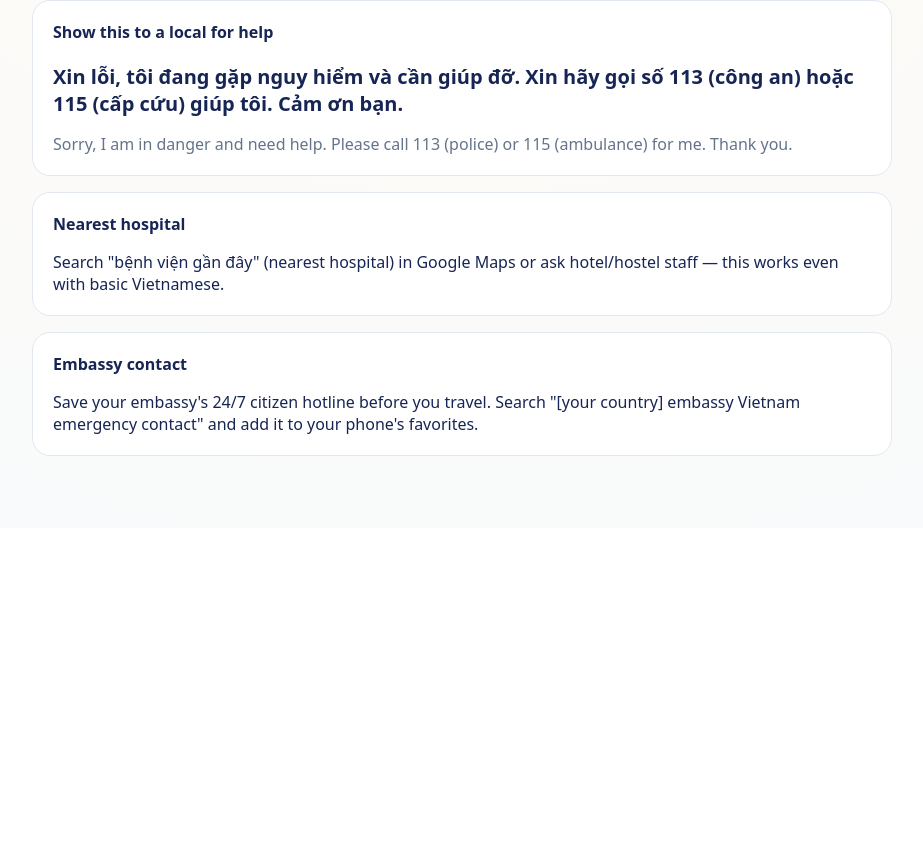
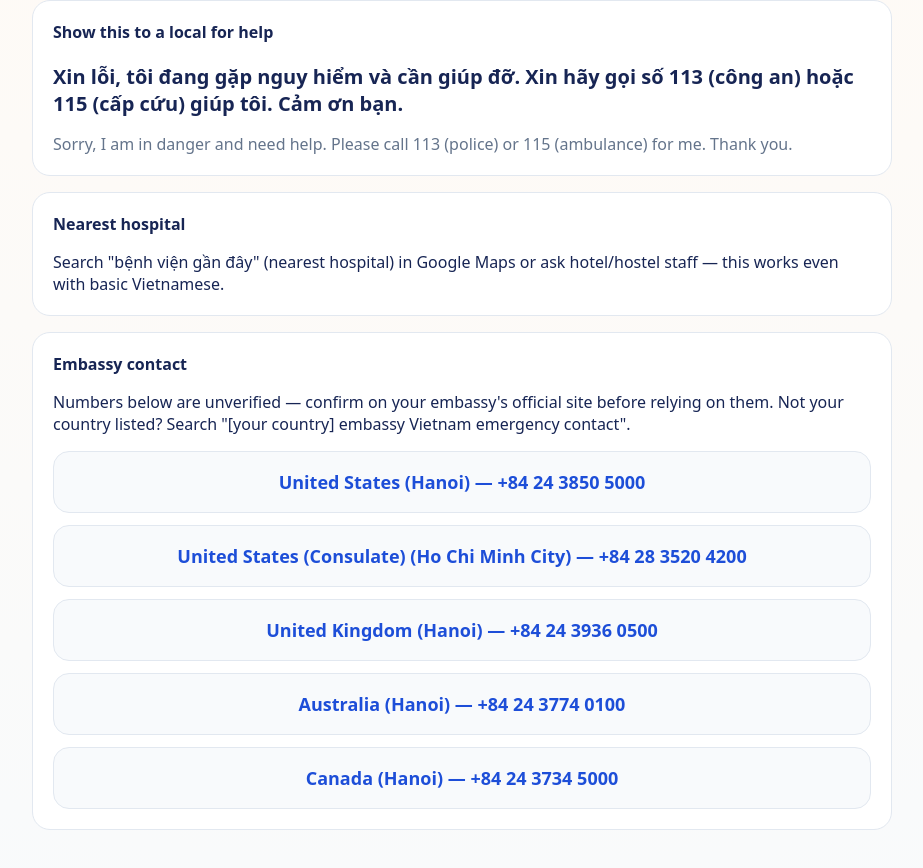
Before and after one commit to nguyetanhtran/TrustHerBro, a Next.js app: page /emergency in a window 1280 px wide. Shown: the part 628-1496 px from the top of the page, without its empty margins (178-1101 px from the left). Before the commit the page ends 1156 px from the top, so only its background shows below. Built offline with nearby package versions, Linux system fonts and the light colour scheme.

Commit message:
Add embassy hotline defaults to Emergency page
Best-effort public numbers for a few common embassies (US, UK, AU, CA)
in Hanoi/HCMC as tap-to-call convenience defaults. Marked unverified
in the UI copy since these came from memory, not a live lookup.

```diff
--- a/app/emergency/page.tsx
+++ b/app/emergency/page.tsx
@@ -79,7 +79,18 @@ export default function EmergencyPage() {
 
       <section style={cardStyle}>
         <strong>Embassy contact</strong>
-        <p style={{ marginBottom: 0 }}>{emergencyContacts.embassyGuidance}</p>
+        <p>{emergencyContacts.embassyGuidance}</p>
+        <div style={{ display: "grid", gap: 12 }}>
+          {emergencyContacts.embassies.map((embassy) => (
+            <a
+              key={`${embassy.country}-${embassy.city}`}
+              href={`tel:${embassy.phone.replace(/\s/g, "")}`}
+              style={numberButtonStyle}
+            >
+              {embassy.country} ({embassy.city}) — {embassy.phone}
+            </a>
+          ))}
+        </div>
       </section>
     </main>
   );
--- a/lib/data/emergencyContacts.json
+++ b/lib/data/emergencyContacts.json
@@ -4,7 +4,14 @@
     { "label": "Fire", "number": "114" },
     { "label": "Ambulance / Medical", "number": "115" }
   ],
-  "embassyGuidance": "Save your embassy's 24/7 citizen hotline before you travel. Search \"[your country] embassy Vietnam emergency contact\" and add it to your phone's favorites.",
+  "embassyGuidance": "Numbers below are unverified — confirm on your embassy's official site before relying on them. Not your country listed? Search \"[your country] embassy Vietnam emergency contact\".",
+  "embassies": [
+    { "country": "United States", "city": "Hanoi", "phone": "+84 24 3850 5000" },
+    { "country": "United States (Consulate)", "city": "Ho Chi Minh City", "phone": "+84 28 3520 4200" },
+    { "country": "United Kingdom", "city": "Hanoi", "phone": "+84 24 3936 0500" },
+    { "country": "Australia", "city": "Hanoi", "phone": "+84 24 3774 0100" },
+    { "country": "Canada", "city": "Hanoi", "phone": "+84 24 3734 5000" }
+  ],
   "hospitalGuidance": "Search \"bệnh viện gần đây\" (nearest hospital) in Google Maps or ask hotel/hostel staff — this works even with basic Vietnamese.",
   "helpPhrase": {
     "vietnamese": "Xin lỗi, tôi đang gặp nguy hiểm và cần giúp đỡ. Xin hãy gọi số 113 (công an) hoặc 115 (cấp cứu) giúp tôi. Cảm ơn bạn.",
```
